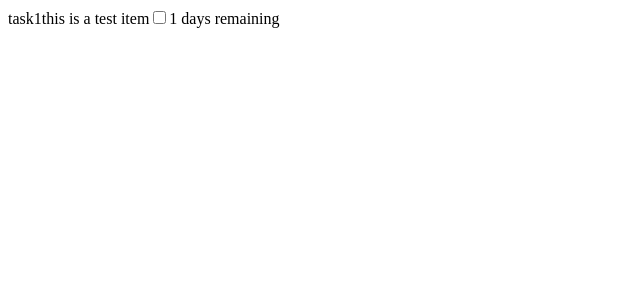
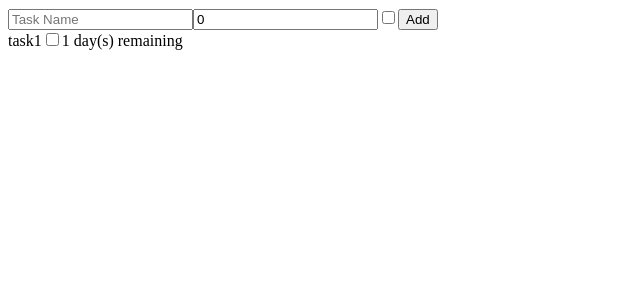
Before and after one commit to nickschirloff/typescript-todo-app, a React (Vite) app: page / in a window 1280 px wide. Shown: the top 300 px of the page, without its empty margins (0-640 px from the left). Built offline with nearby package versions, Linux system fonts and the light colour scheme.

Commit message:
Started component work

```diff
--- a/src/App.tsx
+++ b/src/App.tsx
@@ -1,11 +1,20 @@
 import React from 'react'
 import { TaskItem } from './components/TaskItem';
+import { TaskManager } from './components/TaskManager';
+import ITask from './interfaces/ITask';
 import './App.css'
 
 function App() {
+  let tasks: ITask[];
+
+  const addTask = (): void => {
+
+  }
+
   return (
     <div className='App'>
-      <TaskItem taskName={'task1'} taskDesc='this is a test item' completed={true} daysLeft={1} />
+      <TaskManager />
+      <TaskItem taskName={'task1'} completed={false} daysLeft={1} />
     </div>
   )
 }
--- a/src/components/TaskItem.tsx
+++ b/src/components/TaskItem.tsx
@@ -2,24 +2,21 @@ import React, { FC, useState } from 'react';
 
 type TaskItemProps = {
     taskName: string,
-    taskDesc: string,
     completed: boolean,
     daysLeft: number
 }
 
-export const TaskItem: FC<TaskItemProps> = ({ taskName, taskDesc, completed, daysLeft }) => {
+export const TaskItem: FC<TaskItemProps> = ({ taskName, completed, daysLeft }) => {
     const [isComplete, setIsComplete] = useState<boolean>(completed);
-
     const handleCompletion = () => {
         setIsComplete(!isComplete);
-        console.log(isComplete);
     };
+
     return (
-        <div className='task-item'>
+      <div className='task-item'>
         <span>{taskName}</span>
-        <span>{taskDesc}</span>
         <input type='checkbox' onChange={handleCompletion} />
-        <span>{daysLeft} days remaining</span>
+        <span>{daysLeft} day(s) remaining</span>
       </div>
     );
 
--- /dev/null
+++ b/src/components/TaskManager.tsx
@@ -0,0 +1,35 @@
+import React, { ChangeEvent, FC, useState } from 'react';
+import { genTaskID } from '../models/TILib';
+export const TaskManager: FC = () => {
+
+    const [taskID, setTaskID] = useState<string>("");
+    const [taskName, setTaskName] = useState<string>("");
+    const [isComplete, setIsComplete] = useState<boolean>(false);
+    const [deadline, setDeadline] = useState<number>(0);
+
+    const handleChange = (event: ChangeEvent<HTMLInputElement>): void => {
+        if(event.target.name === "task") {
+            setTaskName(event.target.value);
+        } else {
+            setDeadline(Number(event.target.value));
+        }
+    }
+
+    const addTask = (): void => {
+        setTaskID(genTaskID());
+        let endDate = new Date();
+        endDate.setDate(endDate.getDate() + deadline);
+        const newTask = { taskID: taskID, taskName: taskName, isComplete: isComplete, startDate: new Date(), endDate: endDate};
+        console.log("Deadline: " + deadline);
+        console.log("Ends on " + endDate);
+    }
+
+    return (
+      <div>
+        <input type='text' placeholder='Task Name' />
+        <input type='number' placeholder='Days to complete' min={0} name='deadline' value={deadline} onChange={handleChange} />
+        <input type='checkbox' />
+        <button onClick={addTask}>Add</button>
+      </div>
+    );
+};
--- a/src/interfaces/ITask.ts
+++ b/src/interfaces/ITask.ts
@@ -1,7 +1,6 @@
 export type Task = {
     taskID: number;
     taskName: string;
-    taskDesc: string;
     isCompleted: boolean;
     startDate: Date;
     endDate: Date;
--- /dev/null
+++ b/src/models/TILib.ts
@@ -0,0 +1,15 @@
+
+function calcDate(date1: Date, date2: Date): number {
+    return Math.ceil(date2.getTime() - date1.getTime()) / (1000 * 3600 * 24);
+}
+
+export function genTaskID(): string {
+    let key: string = "";
+    let characters: string = "";
+    let length: number = 12;
+    for(let i = 0; i < length; i++)
+    {
+        key += characters.charAt(Math.floor(Math.random() * length));
+    }
+    return key;
+}
```
